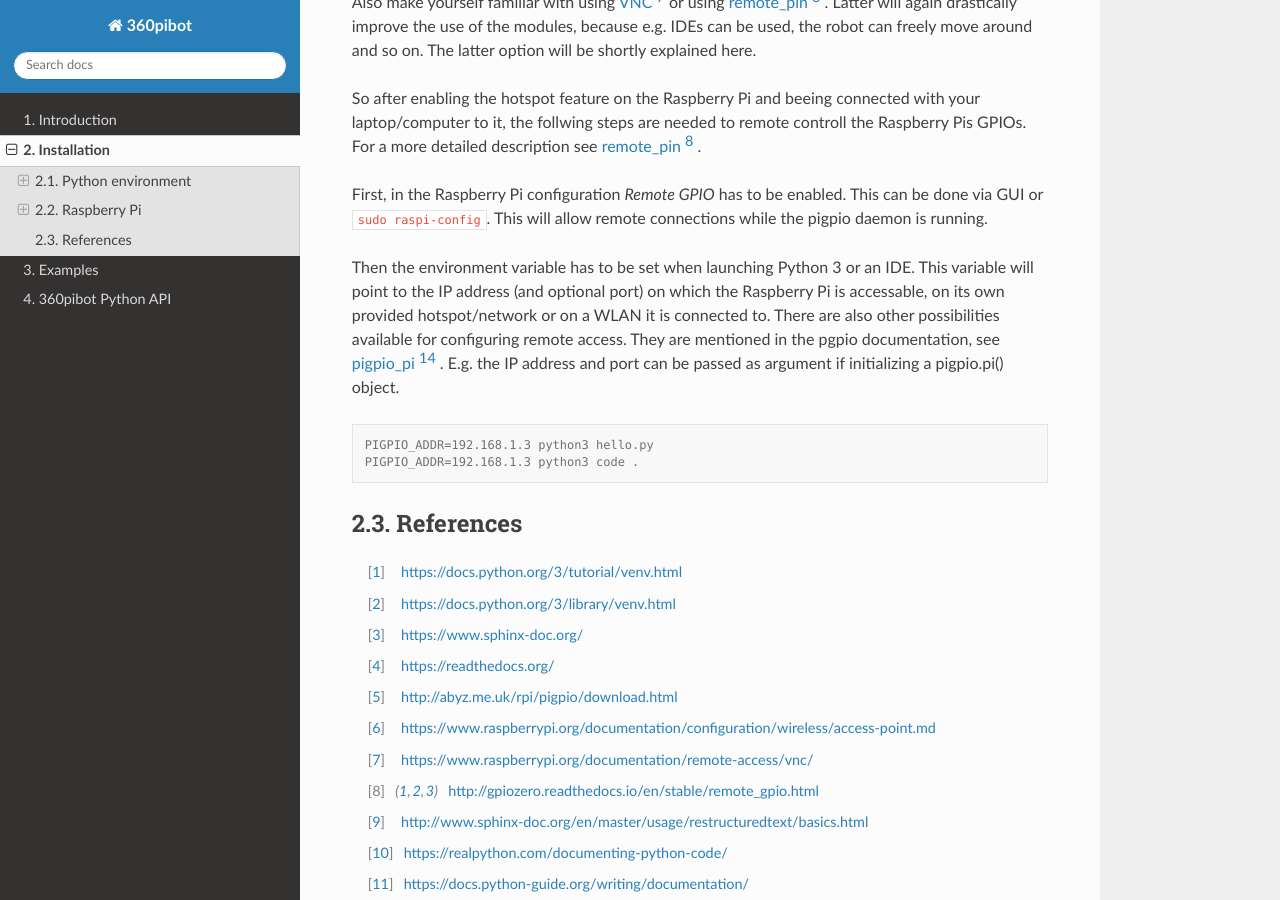
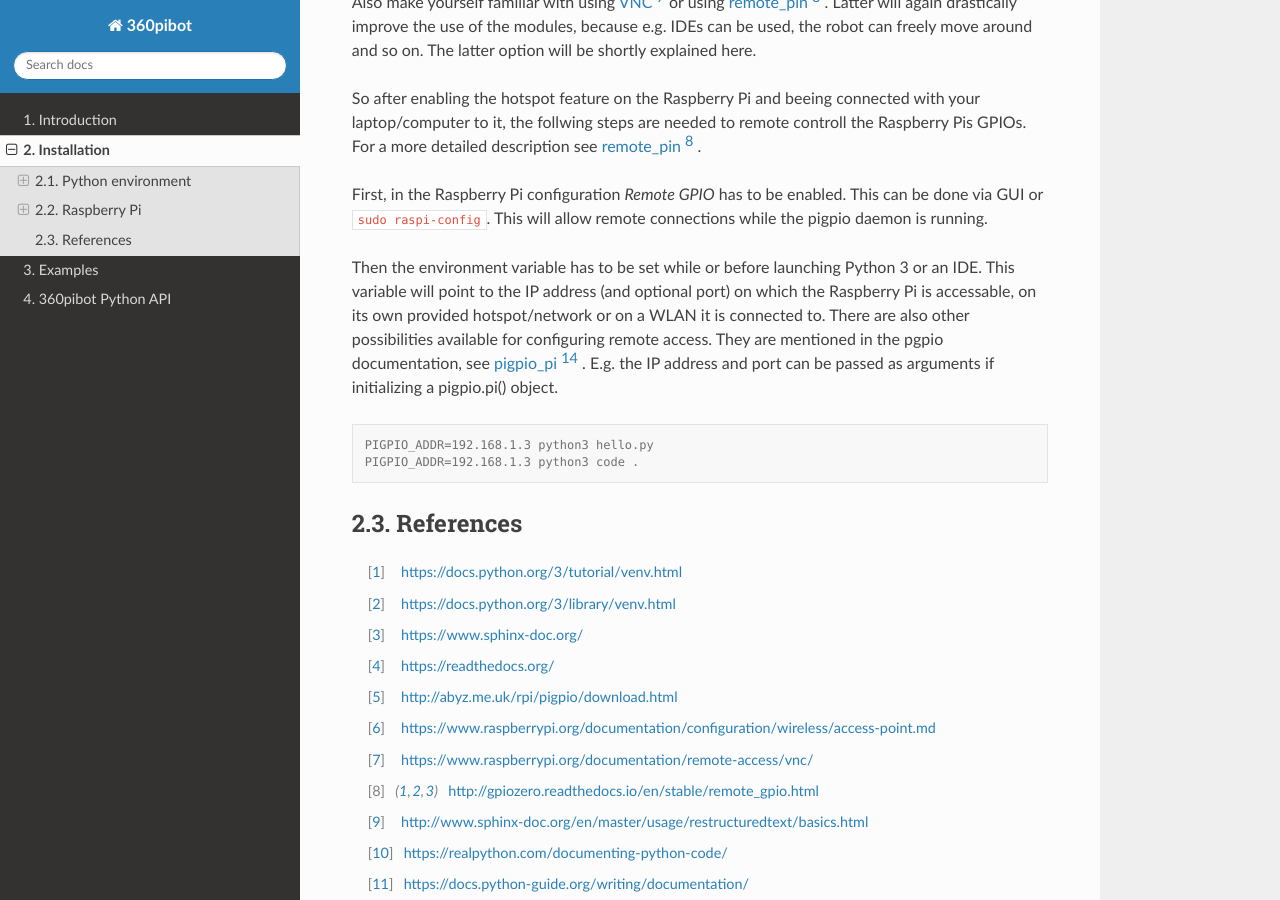
Before and after one commit to choeffer/360pibot, a Sphinx documentation site: the page built from docs/install.rst, in a window 1280 px wide and 900 px high, scrolled down 4160 px. Built offline with Sphinx 7.4.7 and the Read the Docs theme 2.0.0, drawn with Linux system fonts in a browser that asks for light colours.

Commit message:
typos etc.

```diff
--- a/docs/install.rst
+++ b/docs/install.rst
@@ -221,12 +221,12 @@ First, in the Raspberry Pi configuration *Remote GPIO* has to be enabled. This c
 be done via GUI or ``sudo raspi-config``. This will allow remote connections while
 the pigpio daemon is running.
 
-Then the environment variable has to be set when launching Python 3 or an IDE. This
-variable will point to the IP address (and optional port) on which the Raspberry Pi
+Then the environment variable has to be set while or before launching Python 3 or an IDE.
+This variable will point to the IP address (and optional port) on which the Raspberry Pi
 is accessable, on its own provided hotspot/network or on a WLAN it is connected to.
 There are also other possibilities available for configuring remote access. They are
 mentioned in the pgpio documentation, see pigpio_pi_ . E.g. the IP address and port
-can be passed as argument if initializing a pigpio.pi() object.
+can be passed as arguments if initializing a pigpio.pi() object.
 
 .. code-block:: console
 
```
